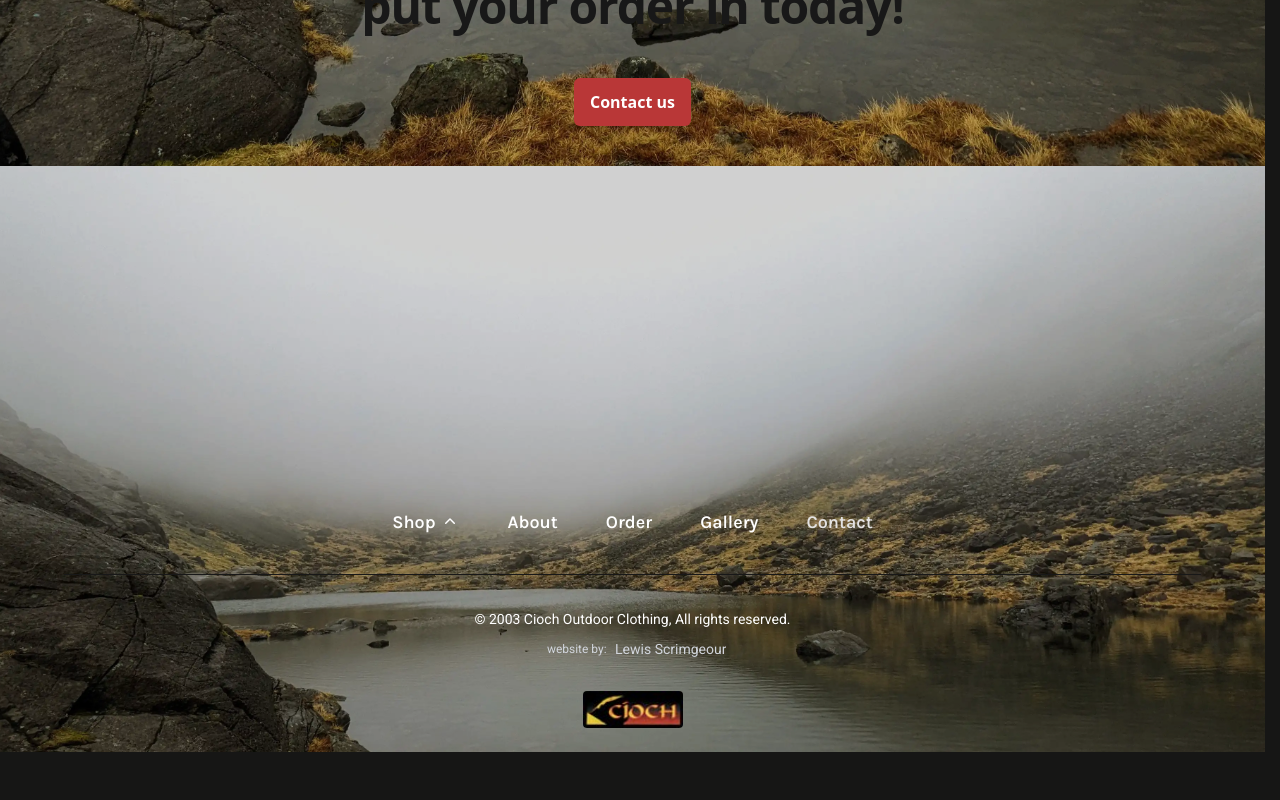
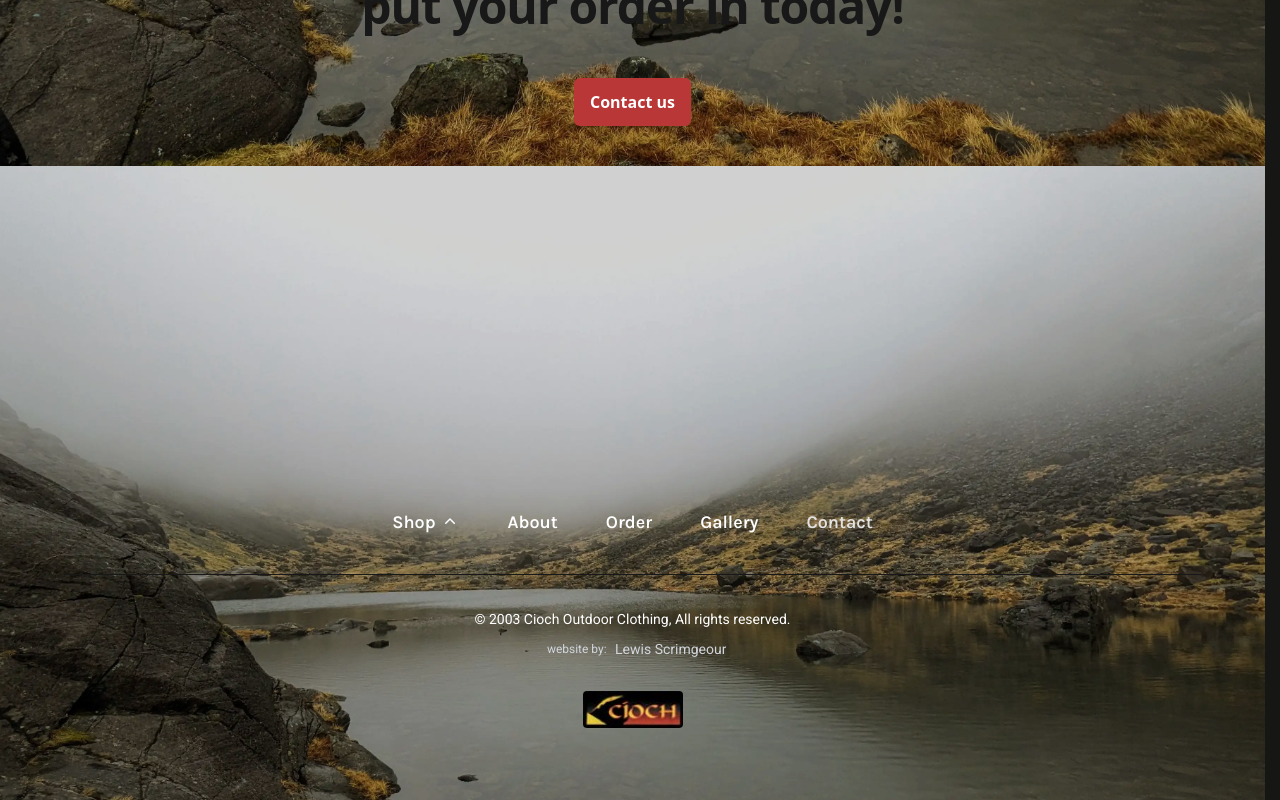
Before and after one commit to lpscrim/cioch, a Next.js app: page / in a window 1280 px wide. Shown: the part 5568-6368 px from the top of the page. Before the commit the page ends 6320 px from the top, so only its background shows below. Built offline with nearby package versions, Linux system fonts and the light colour scheme; a web font is replaced by a local one.

Commit message:
Refactor Footer components to improve layout and spacing

```diff
--- a/components/Footer.tsx
+++ b/components/Footer.tsx
@@ -99,7 +99,7 @@ export default function Footer() {
           &copy; 2003 Cioch Outdoor Clothing, All rights reserved.
         </p>
         <AnimateMe />
-        <div className="py-6 flex justify-center ">
+        <div className="pt-6 pb-18 flex justify-center ">
           <Link href="/">
             <Image
               src="/main.jpg"
--- a/components/FooterAlt.tsx
+++ b/components/FooterAlt.tsx
@@ -1,5 +1,6 @@
 import Image from "next/image";
 import Link from "next/link";
+import AnimateMe from "./Animation/AnimateMe";
 
 export default function FooterAlt() {
   return (
@@ -8,7 +9,8 @@ export default function FooterAlt() {
               <p className="text-center text-sm leading-6 text-text">
                 &copy; 2003 Cioch Outdoor Clothing, All rights reserved.
               </p>
-        <div className="mt-6 flex justify-center gap-x-12">
+              <AnimateMe />
+              <div className="pt-6 pb-6 flex justify-center ">
                 <Link href="/">
                   <Image
                     src="/main.jpg"
```
Lines whose indentation alone changed are shown as unchanged.
